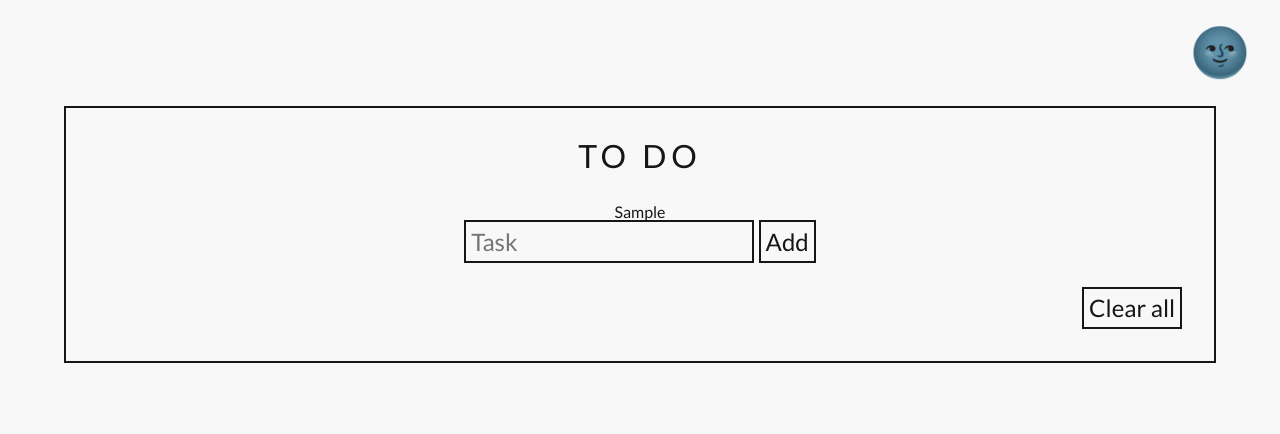
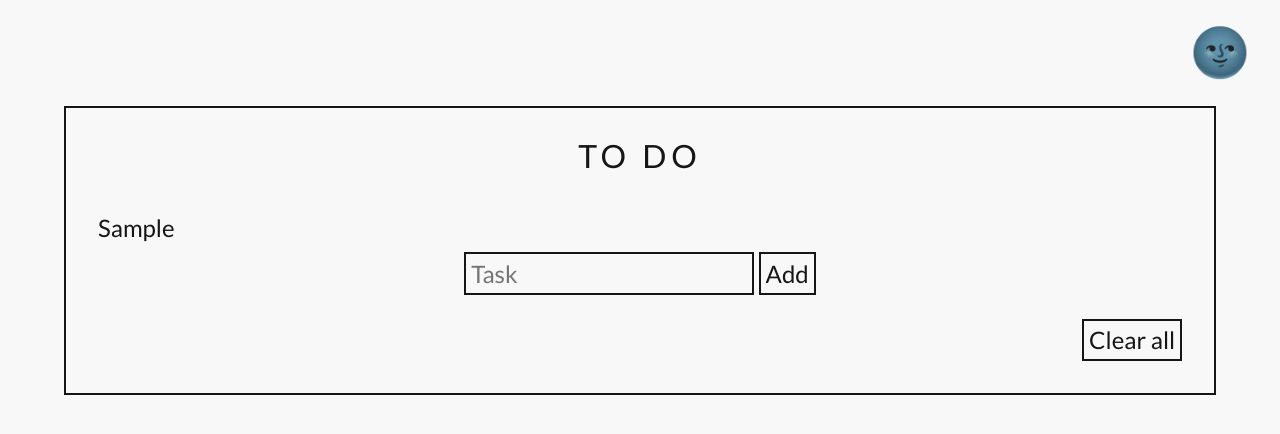
Before and after one commit to aniablaziak/react-todo, a React (Create React App) app: page / in a window 1280 px wide. Both pictures are taken after typing "Sample" into the empty fields and a click on the button "Add". Shown: the top 434 px of the page. Built offline with nearby package versions, Linux system fonts and the light colour scheme.

Commit message:
style ToDoList

```diff
--- a/src/components/ToDoList.js
+++ b/src/components/ToDoList.js
@@ -1,13 +1,30 @@
 import React from "react";
 import styled from "styled-components";
 
+const StyledUl = styled.ul`
+  display: flex;
+  flex-direction: column;
+  width: 100%;
+  line-height: 2;
+  font-size: 1.5em;
+`;
+
+const StyledLi = styled.li`
+  color: ${props => props.theme.body};
+  cursor: pointer;
+  &:hover {
+    color: grey;
+    text-decoration: line-through;
+  }
+`;
+
 const ToDoList = props => {
   return (
-    <ul>
+    <StyledUl>
       {props.items.map((item, i) => (
-        <li key={i}>{item}</li>
+        <StyledLi key={i}>{item}</StyledLi>
       ))}
-    </ul>
+    </StyledUl>
   );
 };
 
```
